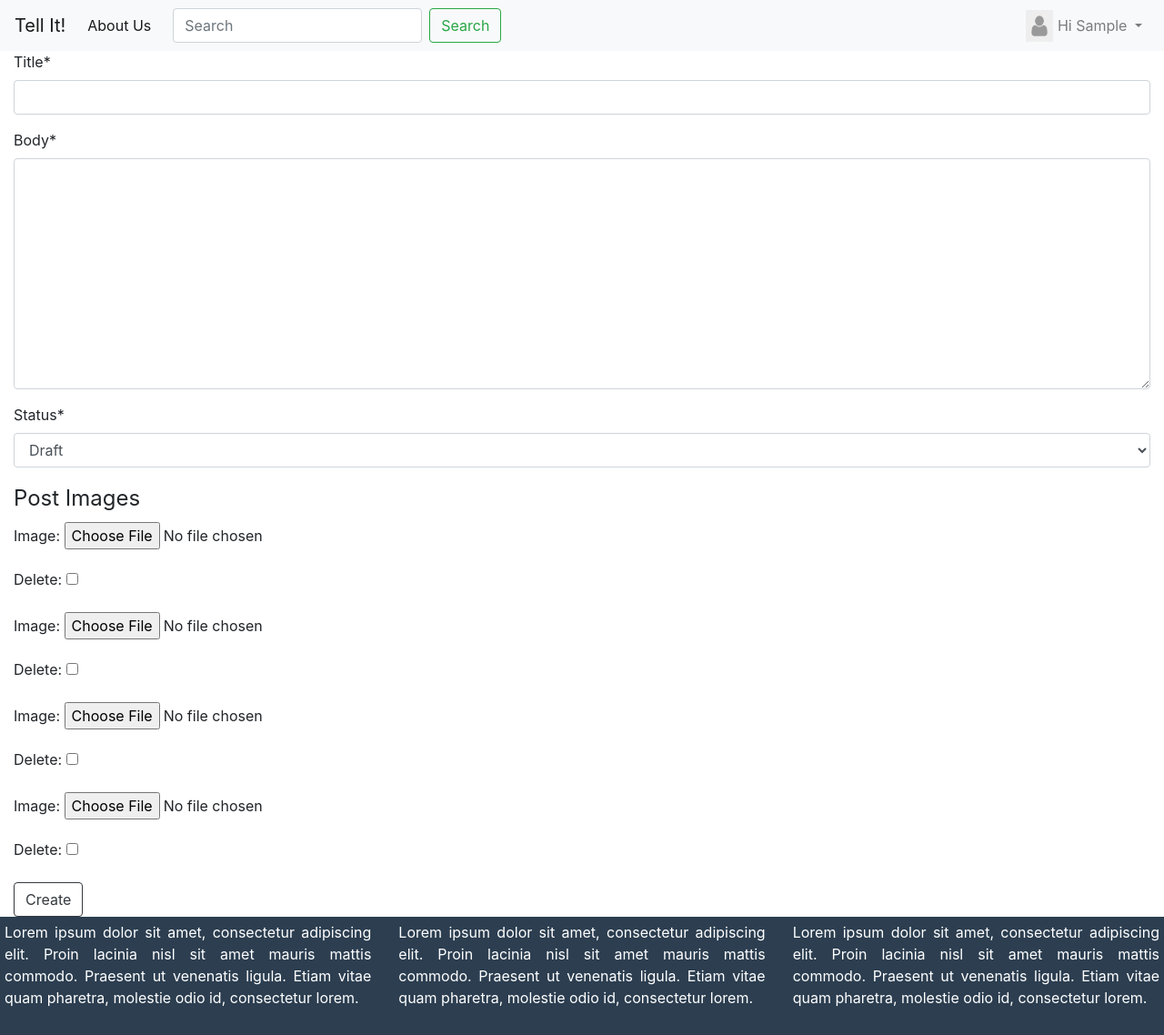
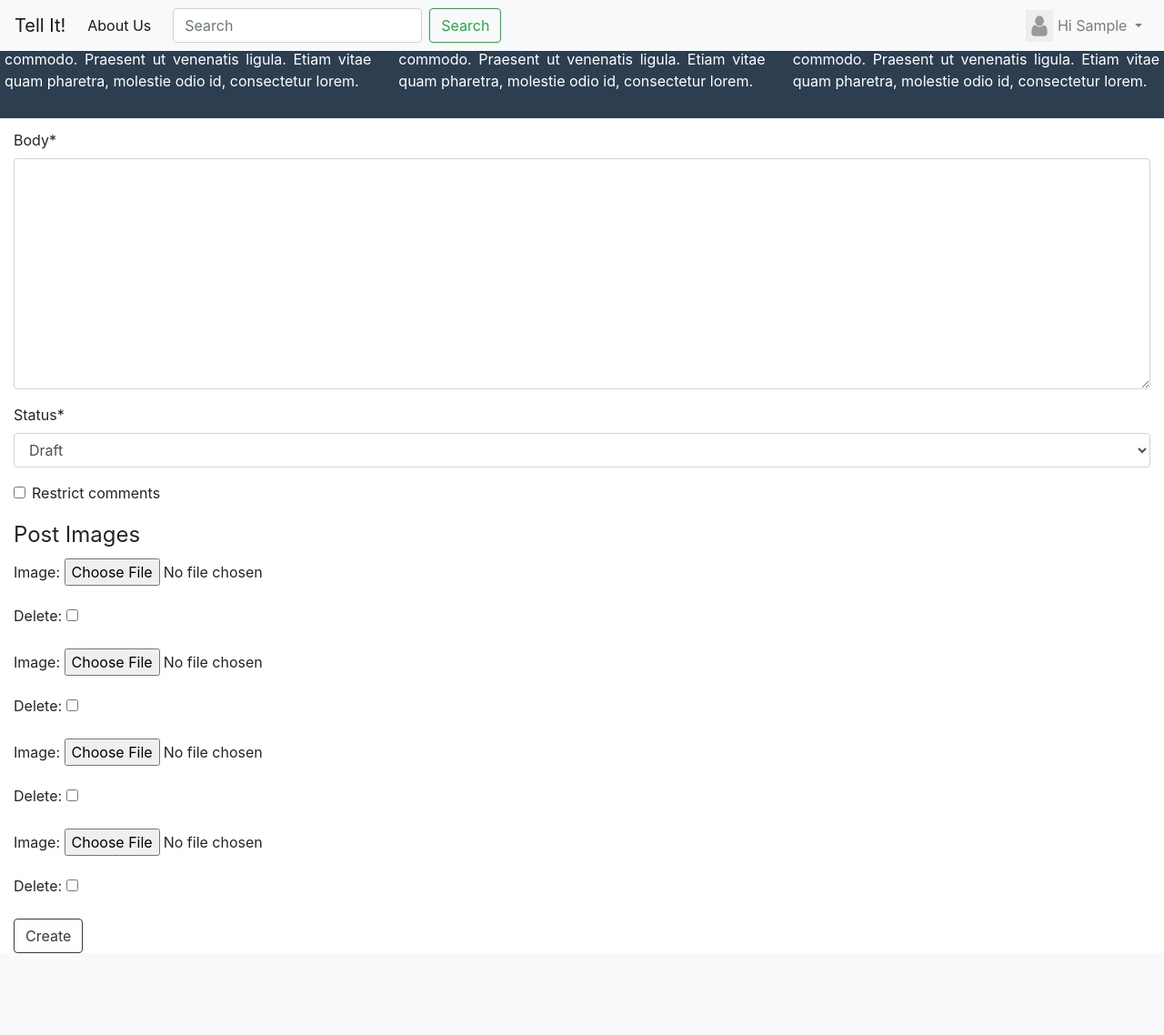
Before and after one commit to midedickson/Tell-It, a Django app: page /create/ in a window 1280 px wide. Shown: the whole page at 91% size. After the commit the page ends 1048 px from the top, so only its background shows below. Run offline with Django 3.2, Linux system fonts and the light colour scheme; the visitor is signed in with stand-in values (Sample User, id 1); some libraries are stand-ins or nearby versions.

Commit message:
Restrict comments

```diff
--- a/blog/forms.py
+++ b/blog/forms.py
@@ -12,6 +12,7 @@ class PostModelForm(forms.ModelForm):
             'title',
             'body',
             'status',
+            'restrict_comments',
         ]
 
 class PostEditForm(forms.ModelForm):
@@ -21,6 +22,7 @@ class PostEditForm(forms.ModelForm):
             'title',
             'body',
             'status',
+            'restrict_comments',
         ]
 
 ImageFormSet = inlineformset_factory(Post, Image, extra=4, fields=('image',))
--- a/blog/models.py
+++ b/blog/models.py
@@ -27,7 +27,7 @@ class Post(models.Model):
     objects = models.Manager()
     likes =  models.ManyToManyField(User, related_name='likes', blank=True)
     published = Publisher() #Custom model manager.
-    # thumb = models.ImageField
+    restrict_comments = models.BooleanField(default=False)
 
     class Meta:
         ordering = ['-id']
--- a/static/blog/style.css
+++ b/static/blog/style.css
@@ -28,7 +28,7 @@ body {
 }
 
 .footer{
-    position: relative;
+    position: absolute;
     bottom: 0;
     top: 0;
     left: o;
```
Also changed, not shown: blog/templates/blog/post_detail.html (+9 -6 lines).
